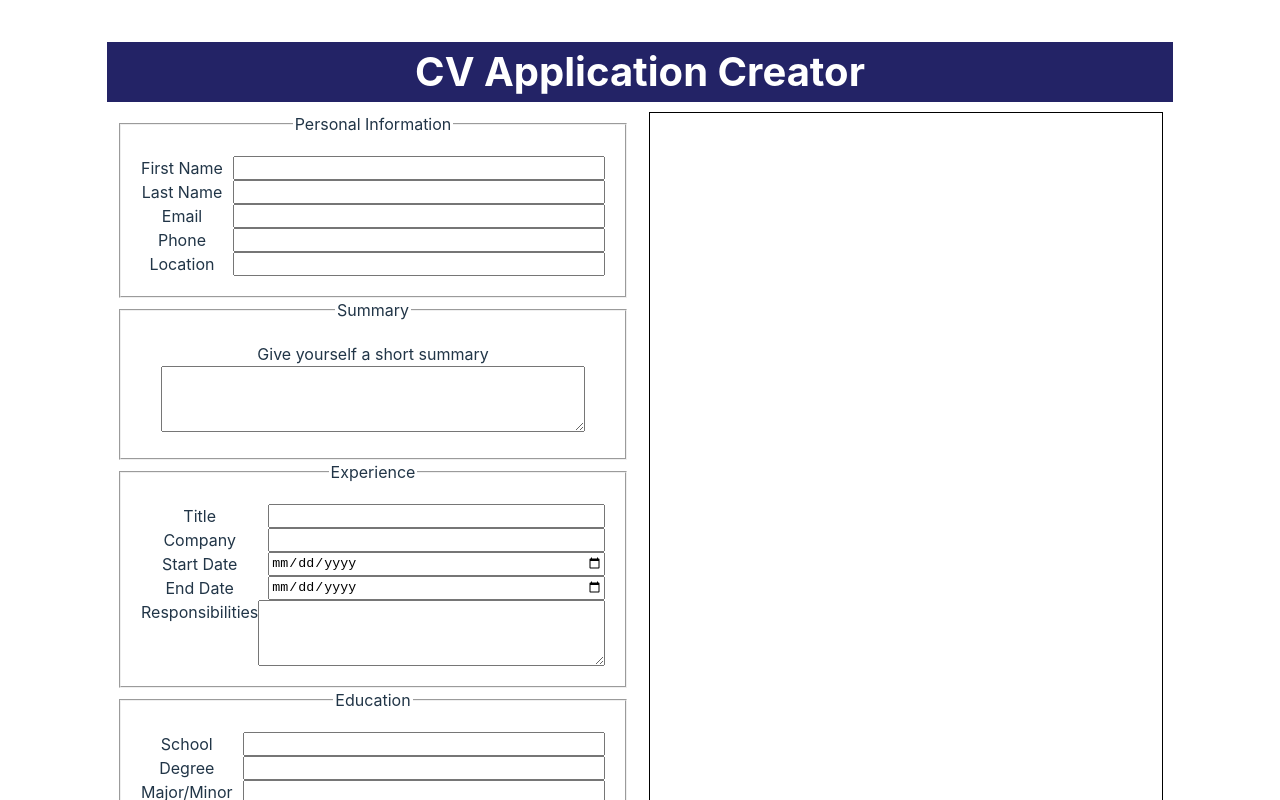
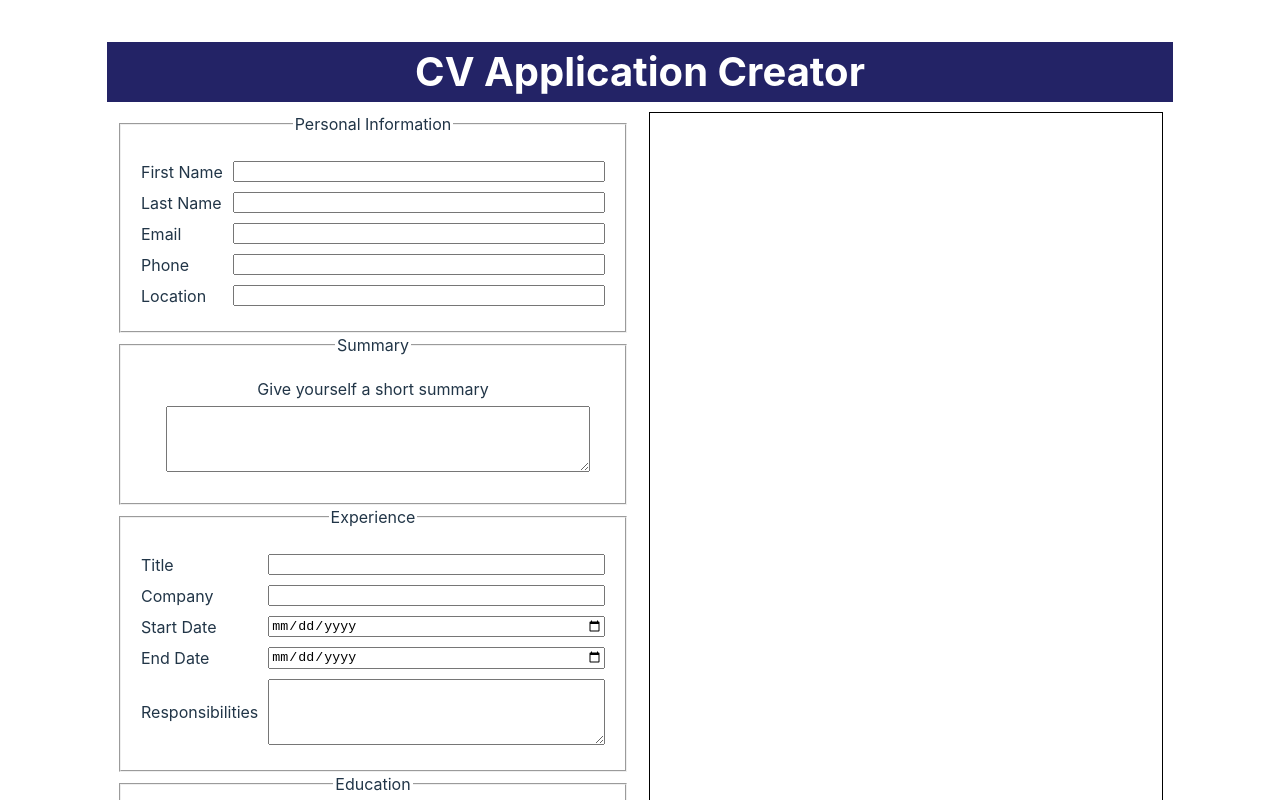
Before and after one commit to suzuhe481/cv-app-creator, a React (Vite) app: page / in a window 1280 px wide. Shown: the top 800 px of the page. Built offline with nearby package versions, Linux system fonts and the light colour scheme.

Commit message:
Margin and centering changes

```diff
--- a/src/components/Form/Form.css
+++ b/src/components/Form/Form.css
@@ -17,12 +17,29 @@
   padding: 20px;
 }
 
-/* Spacing between form's input and label */
-#cv-form > fieldset input {
+/* Spacing between form's input/textarea and label */
+#cv-form > fieldset input,
+#cv-form > fieldset textarea {
   margin-left: 10px;
+  margin-top: 5px;
+  margin-bottom: 5px;
 }
 
 /* Stylizes textarea */
 #cv-form > fieldset.summary textarea {
   width: 90%;
 }
+
+/* Allows only vertical resizing of textarea. */
+#cv-form > fieldset textarea {
+  resize: vertical;
+}
+
+/*
+Vertically centers all the labels in each fieldset except the summary fieldset.
+That label is centered horizontally.
+*/
+#cv-form > fieldset:not(fieldset.summary) label {
+  display: flex;
+  align-items: center;
+}
```
